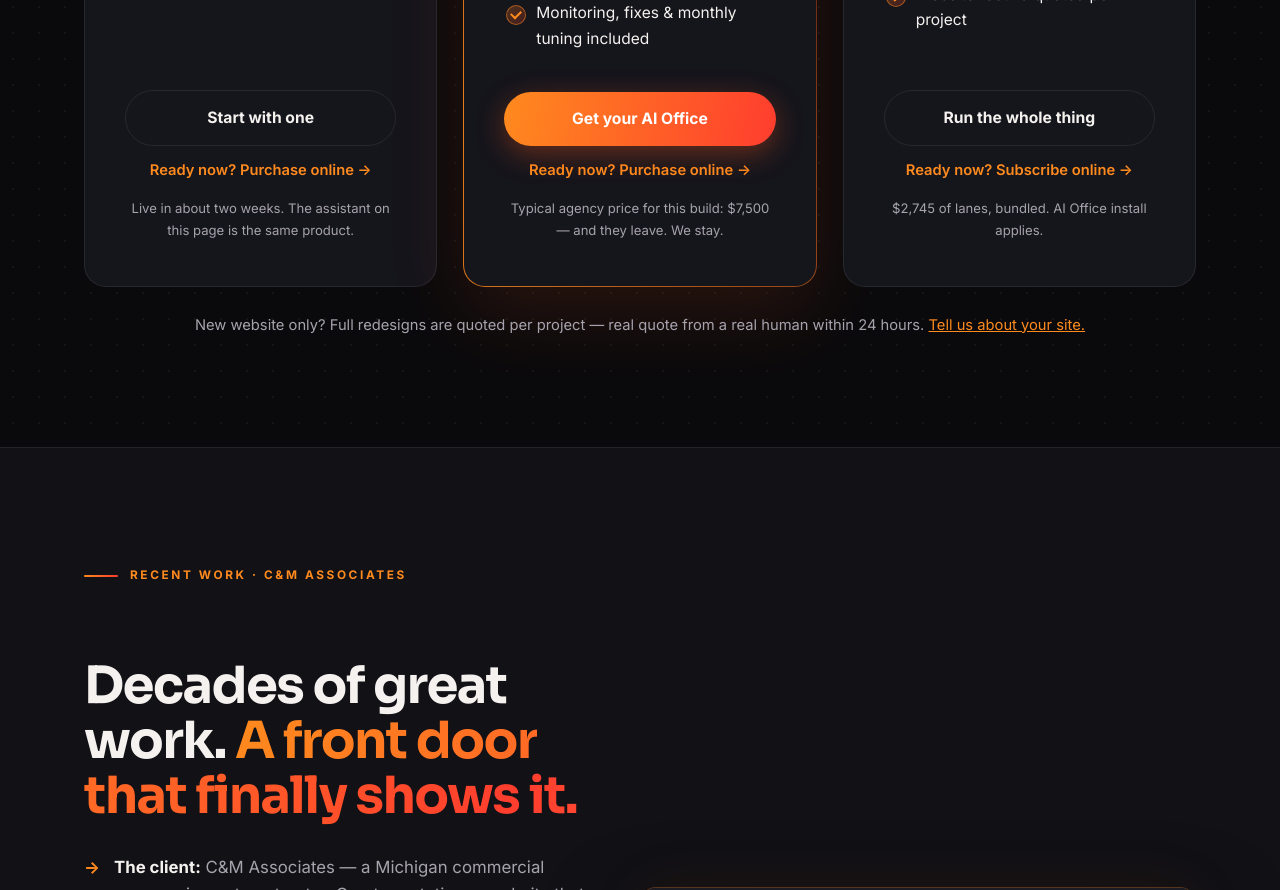
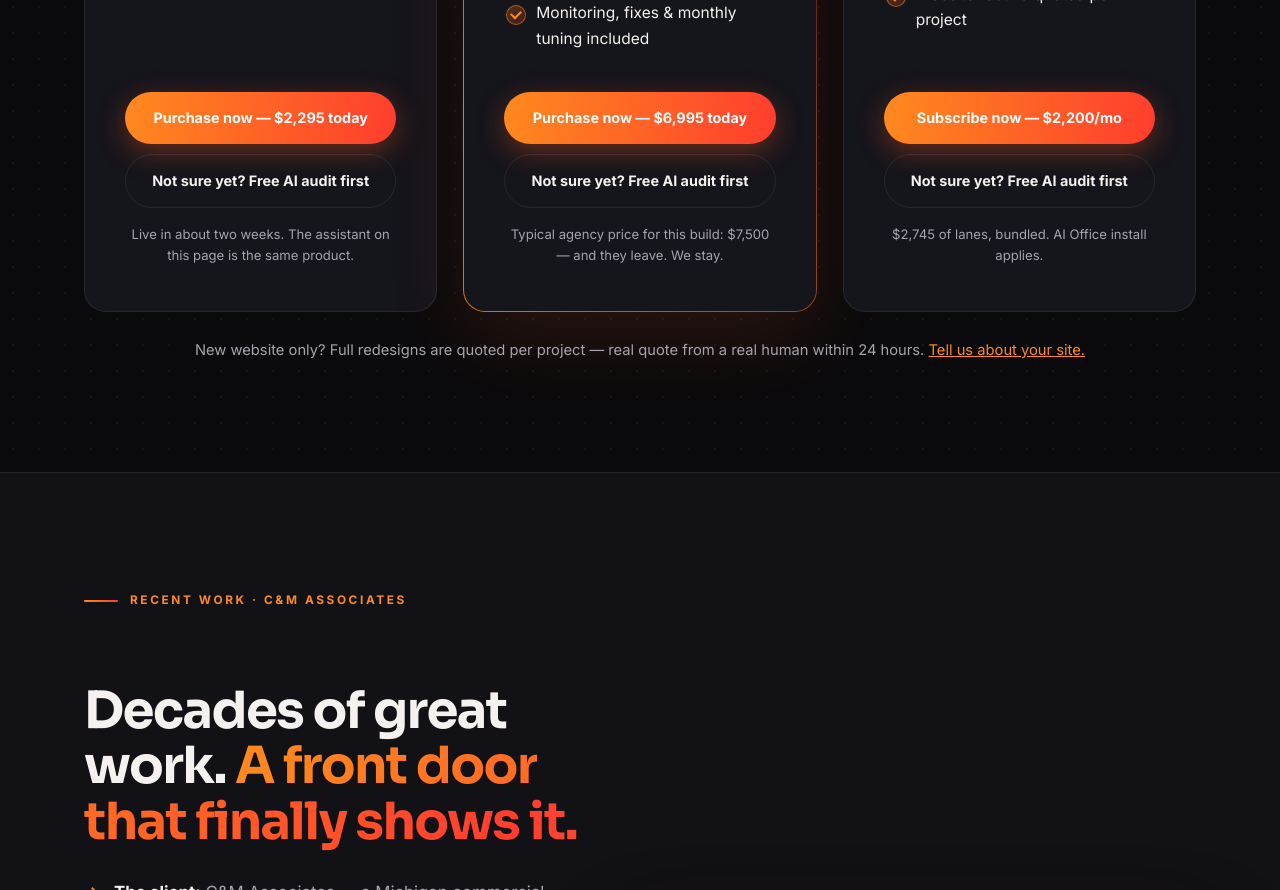
Before and after one commit to chriscoreyseo-dev/kitfire-site, a website: page index.html in a window 1280 px wide. Shown: the part 8408-9298 px from the top of the page. Drawn offline with Linux system fonts and the light colour scheme.

Commit message:
S164: pricing cards — purchase CTA promoted to full-size gradient button (was small text link, smaller than audit CTA); real due-today price on button; audit CTA now ghost secondary 'Not sure yet? Free AI audit first'
Co-Authored-By: Claude Fable 5 <noreply@anthropic.com>

```diff
--- a/index.html
+++ b/index.html
@@ -288,6 +288,8 @@ section{padding:110px 0;position:relative}
 .plan li::before{content:"";position:absolute;left:2px;top:14px;width:18px;height:18px;border-radius:50%;background:linear-gradient(135deg,rgba(255,138,30,.25),rgba(255,61,46,.2));border:1px solid rgba(255,138,30,.5)}
 .plan li::after{content:"";position:absolute;left:7px;top:19px;width:8px;height:5px;border-left:2px solid var(--ember1);border-bottom:2px solid var(--ember1);transform:rotate(-45deg)}
 .plan .btn{margin-top:auto;text-align:center}
+.plan .cta{margin-top:auto;display:flex;flex-direction:column;gap:10px}
+.plan .cta .btn{margin-top:0;display:block;font-size:.9rem;padding:14px}
 .plan .foot{font-size:.82rem;color:var(--muted);margin-top:16px;text-align:center}
 
 /* ===== PROOF ===== */
@@ -651,8 +653,10 @@ section{padding:110px 0;position:relative}
           <li>We host it, watch it, and tune it monthly</li>
           <li>Nothing goes public without human sign-off</li>
         </ul>
-        <a class="btn ghost" href="#start">Start with one</a>
-        <p style="margin:12px 0 0;text-align:center;font-size:.92rem"><a href="https://buy.stripe.com/eVqcN63ef3dG5qp5Jm3Ru03" target="_blank" rel="noopener" style="color:var(--ember1);font-weight:600;text-decoration:none">Ready now? Purchase online →</a></p>
+        <div class="cta">
+          <a class="btn" href="https://buy.stripe.com/eVqcN63ef3dG5qp5Jm3Ru03" target="_blank" rel="noopener">Purchase now — $2,295 today</a>
+          <a class="btn ghost" href="#start">Not sure yet? Free AI audit first</a>
+        </div>
         <p class="foot">Live in about two weeks. The assistant on this page is the same product.</p>
       </div>
       <div class="plan hot rv d1">
@@ -667,8 +671,10 @@ section{padding:110px 0;position:relative}
           <li>Internal paperwork — summaries, reports, docs</li>
           <li>Monitoring, fixes &amp; monthly tuning included</li>
         </ul>
-        <a class="btn" href="#start">Get your AI Office</a>
-        <p style="margin:12px 0 0;text-align:center;font-size:.92rem"><a href="https://buy.stripe.com/6oU28seWXdSk7yx2xa3Ru04" target="_blank" rel="noopener" style="color:var(--ember1);font-weight:600;text-decoration:none">Ready now? Purchase online →</a></p>
+        <div class="cta">
+          <a class="btn" href="https://buy.stripe.com/6oU28seWXdSk7yx2xa3Ru04" target="_blank" rel="noopener">Purchase now — $6,995 today</a>
+          <a class="btn ghost" href="#start">Not sure yet? Free AI audit first</a>
+        </div>
         <p class="foot">Typical agency price for this build: $7,500 — and they leave. We stay.</p>
       </div>
       <div class="plan rv d2">
@@ -683,8 +689,10 @@ section{padding:110px 0;position:relative}
           <li>Competitive niche strategy for your area</li>
           <li>Website rebuild quoted per project</li>
         </ul>
-        <a class="btn ghost" href="#start">Run the whole thing</a>
-        <p style="margin:12px 0 0;text-align:center;font-size:.92rem"><a href="https://buy.stripe.com/5kQbJ2bKL01udWV5Jm3Ru05" target="_blank" rel="noopener" style="color:var(--ember1);font-weight:600;text-decoration:none">Ready now? Subscribe online →</a></p>
+        <div class="cta">
+          <a class="btn" href="https://buy.stripe.com/5kQbJ2bKL01udWV5Jm3Ru05" target="_blank" rel="noopener">Subscribe now — $2,200/mo</a>
+          <a class="btn ghost" href="#start">Not sure yet? Free AI audit first</a>
+        </div>
         <p class="foot">$2,745 of lanes, bundled. AI Office install applies.</p>
       </div>
     </div>
```
